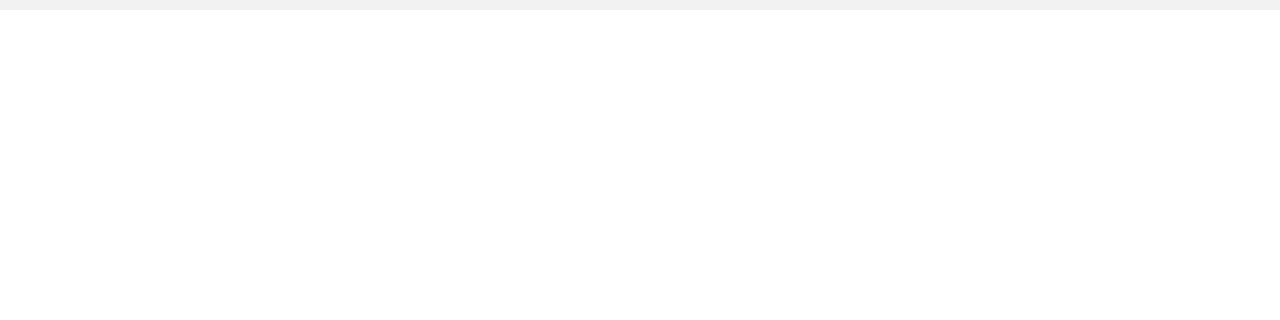
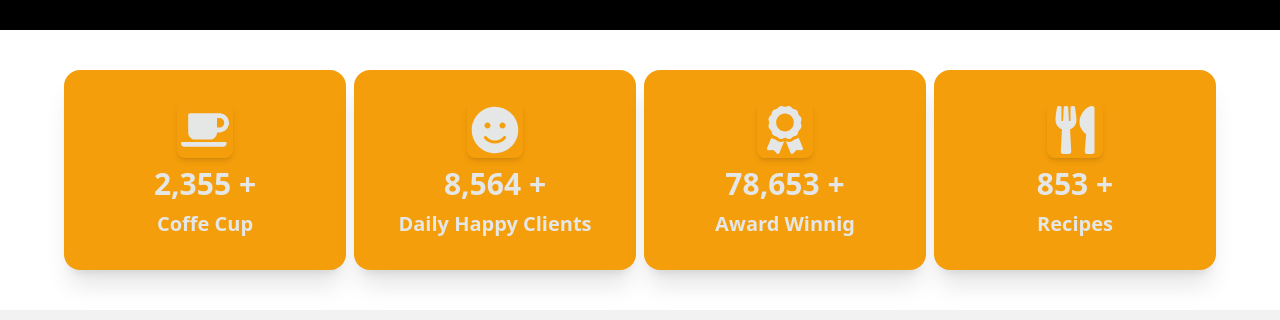
Before and after one commit to ImranSarkerWeb/chef-master-client, a React (Vite) app: page / in a window 1280 px wide. Shown: the part 1182-1502 px from the top of the page. Before the commit the page ends 1192 px from the top, so only its background shows below. Built offline with nearby package versions, Linux system fonts and the light colour scheme; no server answers.

Commit message:
home page responsive design added

```diff
--- a/package.json
+++ b/package.json
@@ -16,6 +16,7 @@
     "localforage": "^1.10.0",
     "match-sorter": "^6.3.1",
     "react": "^18.2.0",
+    "react-countup": "^6.4.2",
     "react-dom": "^18.2.0",
     "react-icons": "^4.8.0",
     "react-router-dom": "^6.11.0",
--- a/src/pages/home/Chefs/ChefCard.jsx
+++ b/src/pages/home/Chefs/ChefCard.jsx
@@ -7,7 +7,7 @@ import { Link } from "react-router-dom";
 const ChefCard = ({ chef }) => {
   const { id, name, picture, experience, recipes, likes } = chef;
   return (
-    <div className="card w-96 bg-base-100 shadow-xl">
+    <div className="card w-full bg-base-100 shadow-xl">
       <figure className="px-8 pt-8">
         <img src={picture} alt={name} className="rounded-xl" />
       </figure>
--- a/src/pages/home/Chefs/Chefs.jsx
+++ b/src/pages/home/Chefs/Chefs.jsx
@@ -13,7 +13,7 @@ const Chefs = () => {
         {" "}
         Meet Our Professional Chefs
       </h1>
-      <div className=" w-[90%] mx-auto grid grid-cols-3 gap-4">
+      <div className=" w-[90%] mx-auto grid md:grid-cols-3 gap-4">
         {toggle
           ? chefs
               .slice(0, 6)
--- /dev/null
+++ b/src/pages/home/Counter/Counter.jsx
@@ -0,0 +1,77 @@
+/* eslint-disable no-unused-vars */
+import React from "react";
+import { FaAward, FaCoffee, FaSmile, FaUtensils } from "react-icons/fa";
+import CountUp from "react-countup";
+
+const Counter = () => {
+  return (
+    <div className="w-[90%] mx-auto my-10 flex flex-col md:flex-row gap-2">
+      <div className="card  w-full bg-amber-500 shadow-xl">
+        <div className="card-body font-bold text-base-300 items-center">
+          <h2 className="card-title p-1 rounded-lg shadow-md text-5xl">
+            <FaCoffee />
+          </h2>
+          <CountUp start={0} end={2355} delay={2}>
+            {({ countUpRef }) => (
+              <div className="text-3xl  mb-0">
+                <span ref={countUpRef} /> +
+              </div>
+            )}
+          </CountUp>
+
+          <p className="text-xl mt-0">Coffe Cup</p>
+        </div>
+      </div>
+      <div className="card  w-full bg-amber-500 shadow-xl">
+        <div className="card-body font-bold text-base-300 items-center">
+          <h2 className="card-title p-1 rounded-lg shadow-md text-5xl">
+            <FaSmile />
+          </h2>
+          <CountUp start={0} end={8564} delay={2}>
+            {({ countUpRef }) => (
+              <div className="text-3xl mb-0">
+                <span ref={countUpRef} /> +
+              </div>
+            )}
+          </CountUp>
+
+          <p className="text-xl mt-0">Daily Happy Clients</p>
+        </div>
+      </div>
+      <div className="card  w-full bg-amber-500 shadow-xl">
+        <div className="card-body font-bold text-base-300 items-center">
+          <h2 className="card-title p-1 rounded-lg shadow-md text-5xl">
+            <FaAward />
+          </h2>
+          <CountUp start={0} end={78653} delay={2}>
+            {({ countUpRef }) => (
+              <div className="text-3xl  mb-0">
+                <span ref={countUpRef} /> +
+              </div>
+            )}
+          </CountUp>
+
+          <p className="text-xl mt-0">Award Winnig</p>
+        </div>
+      </div>
+      <div className="card  w-full bg-amber-500 shadow-xl">
+        <div className="card-body font-bold text-base-300 items-center">
+          <h2 className="card-title p-1 rounded-lg shadow-md text-5xl">
+            <FaUtensils />
+          </h2>
+          <CountUp start={0} end={853} delay={2}>
+            {({ countUpRef }) => (
+              <div className="text-3xl  mb-0">
+                <span ref={countUpRef} /> +
+              </div>
+            )}
+          </CountUp>
+
+          <p className="text-xl mt-0">Recipes</p>
+        </div>
+      </div>
+    </div>
+  );
+};
+
+export default Counter;
--- /dev/null
+++ b/src/pages/home/Foods/FoodCard.jsx
@@ -0,0 +1,23 @@
+/* eslint-disable react/prop-types */
+/* eslint-disable no-unused-vars */
+import React from "react";
+
+const FoodCard = ({ category }) => {
+  const { strCategoryThumb, strCategory, strCategoryDescription } = category;
+  return (
+    <div>
+      <div className=" relative card w-full bg-base-100 shadow-xl">
+        <figure>
+          <img src={strCategoryThumb} alt="" />
+        </figure>
+
+        <div className="absolute rounded-2xl inset-0 bg-slate-300 hover:bg-opacity-30  opacity-0 hover:transition hover:duration-300 hover:opacity-100 card-body ">
+          <h2 className="card-title  ">{strCategory}</h2>
+          <p>{strCategoryDescription.slice(0, 120)}...</p>
+        </div>
+      </div>
+    </div>
+  );
+};
+
+export default FoodCard;
--- /dev/null
+++ b/src/pages/home/Foods/Foods.jsx
@@ -0,0 +1,33 @@
+/* eslint-disable no-unused-vars */
+import React, { useEffect, useState } from "react";
+import FoodCard from "./FoodCard";
+
+const Foods = () => {
+  const [catergoryFood, setCategoryFood] = useState({});
+
+  useEffect(() => {
+    fetch("http://localhost:5000/catergory")
+      .then((res) => res.json())
+      .then((data) => setCategoryFood(data))
+      .catch((error) => console.error(error.message));
+  }, []);
+
+  const { categories } = catergoryFood;
+  console.log(categories);
+  return (
+    <div className=" my-14 pb-5 ">
+      <h1 className="text-center  mb-12 text-6xl font-['Oswald']">
+        {" "}
+        Our Food Category
+      </h1>
+      <div className="w-[90%] h-screen overflow-hidden md:h-full mx-auto grid md:grid-cols-4 gap-4">
+        {categories &&
+          categories.map((category) => (
+            <FoodCard key={category.idCategory} category={category}></FoodCard>
+          ))}
+      </div>
+    </div>
+  );
+};
+
+export default Foods;
--- a/src/pages/home/Home/Home.jsx
+++ b/src/pages/home/Home/Home.jsx
@@ -2,12 +2,16 @@
 import React from "react";
 import Banner from "../Banner/Banner";
 import Chefs from "../Chefs/Chefs";
+import Foods from "../Foods/Foods";
+import Counter from "../Counter/Counter";
 
 const Home = () => {
   return (
     <div>
       <Banner></Banner>
+      <Foods></Foods>
       <Chefs></Chefs>
+      <Counter></Counter>
     </div>
   );
 };
```
Also changed, not shown: 1 other file (tests, documents, lock files or other folders).
